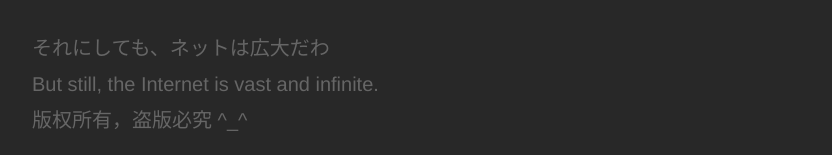
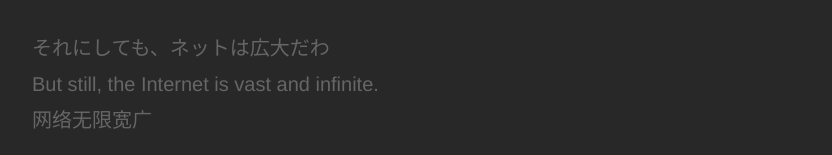
Before and after one commit to Donche/Donche.github.io, a Jekyll site: the page built from index.html, in a window 1280 px wide. Shown: the part 1075-1230 px from the top of the page, without its empty margins (224-1056 px from the left). Built offline with Jekyll 4.4.1, drawn with Linux system fonts in a browser that asks for light colours.

Commit message:
Update default.html

```diff
--- a/_layouts/default.html
+++ b/_layouts/default.html
@@ -45,7 +45,7 @@
         <br />
         But still, the Internet is vast and infinite.
         <br />
-        版权所有，盗版必究 ^_^
+        网络无限宽广
       </p>
     </div>
   </div>
```
